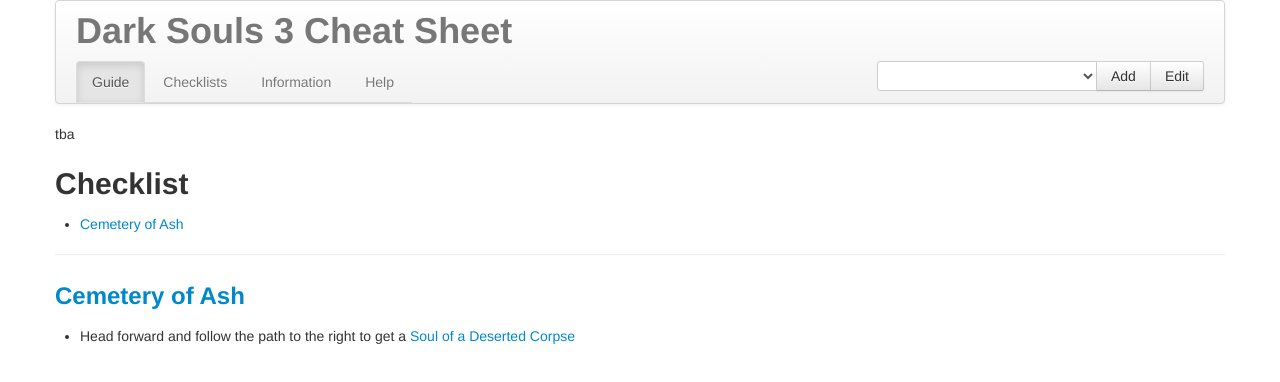
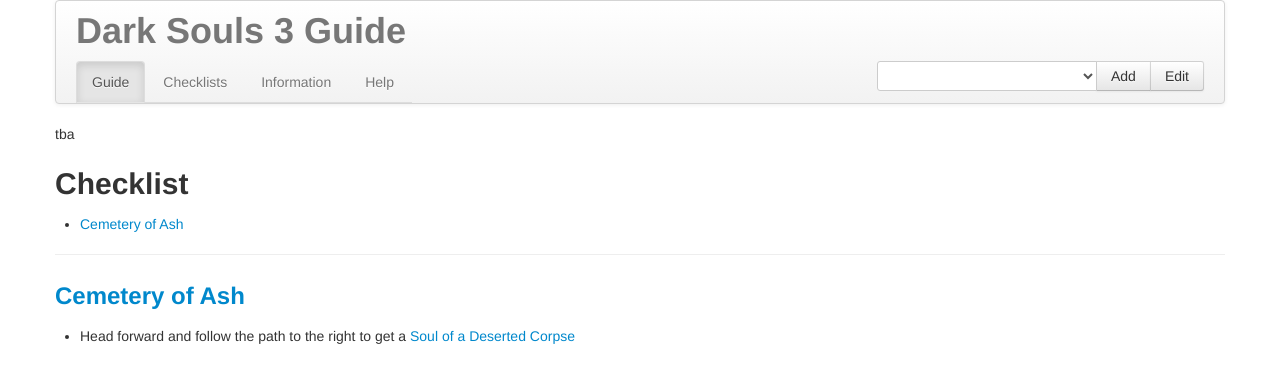
Before and after one commit to Ravengyre/Dark-Souls-3-Cheat-Sheet, a plain HTML site: page index.html in a window 1280 px wide. Drawn offline with nearby package versions, Linux system fonts and the light colour scheme; a script that the page names is missing.

Commit message:
Update index.html

```diff
--- a/index.html
+++ b/index.html
@@ -34,7 +34,7 @@
 
         <div class="navbar">
             <div class="navbar-inner">
-                <h1>Dark Souls 3 Cheat Sheet</h1>
+                <h1>Dark Souls 3 Guide</h1>
                 <ul class="nav nav-tabs">
                     <li class="active"><a href="#tabGuide" data-toggle="tab">Guide</a></li>
                     <li><a href="#tabChecklists" data-toggle="tab">Checklists</a></li>
```
